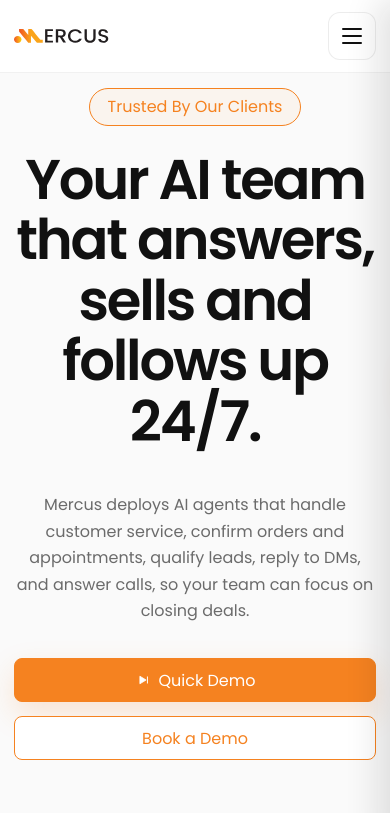
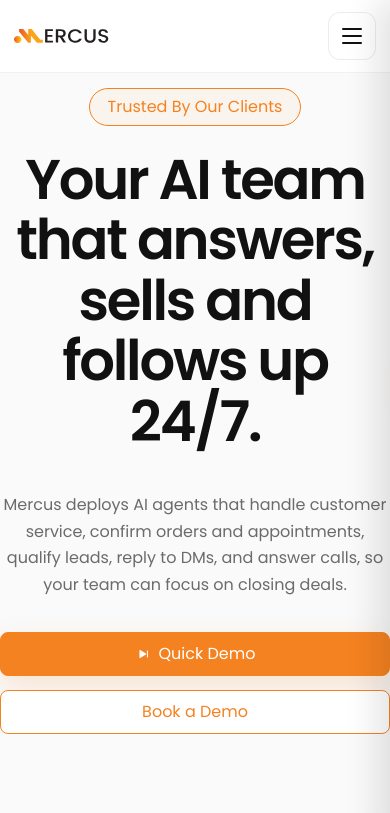
Before and after one commit to habibtitraoui/mercus.ai, a React (Vite) app: page / in a window 390 px wide. Shown: the top 813 px of the page. Built offline with nearby package versions, Linux system fonts and the light colour scheme.

Commit message:
good night

```diff
--- a/src/features/landing/sections/HeroSection.tsx
+++ b/src/features/landing/sections/HeroSection.tsx
@@ -12,7 +12,7 @@ export function HeroSection() {
         your team can focus on closing deals.
       </p>
       <div className="hero-actions">
-        <ButtonLink href="#workforce" icon="play">
+        <ButtonLink href="#workforce" icon="play" >
           Quick Demo
         </ButtonLink>
         <ButtonLink href="#contact" variant="secondary">
--- a/src/features/landing/styles/base.css
+++ b/src/features/landing/styles/base.css
@@ -1,15 +1,19 @@
 .page-shell {
-  width: min(100%, 1280px);
+  width: 100%;
   margin: 0 auto;
-  padding: 124px 24px 36px;
+  padding: 124px 0 0;
 }
 
 .section {
   padding: 0;
+  margin-left: 124px;
+  margin-right: 124px;
 }
 
 .section + .section {
   margin-top: 81px;
+  margin-left: 124px;
+  margin-right: 124px;
 }
 
 .section-header {
@@ -23,10 +27,16 @@
   text-align: center;
 }
 
+/* Responsive styles */
+
 @media (max-width: 1280px) {
   .page-shell {
-    width: 100%;
     padding-top: 120px;
+  }
+
+  .section {
+    margin-left: 80px;
+    margin-right: 80px;
   }
 }
 
@@ -34,11 +44,21 @@
   .page-shell {
     padding-top: 108px;
   }
+
+  .section {
+    margin-left: 48px;
+    margin-right: 48px;
+  }
 }
 
 @media (max-width: 720px) {
   .page-shell {
-    padding: 96px 14px 32px;
+    padding: 96px 0 32px;
+  }
+
+  .section {
+    margin-left: 16px;
+    margin-right: 16px;
   }
 }
 
@@ -46,4 +66,9 @@
   .page-shell {
     padding-top: 88px;
   }
+
+  .section {
+    margin-left: 12px;
+    margin-right: 12px;
+  }
 }
```
